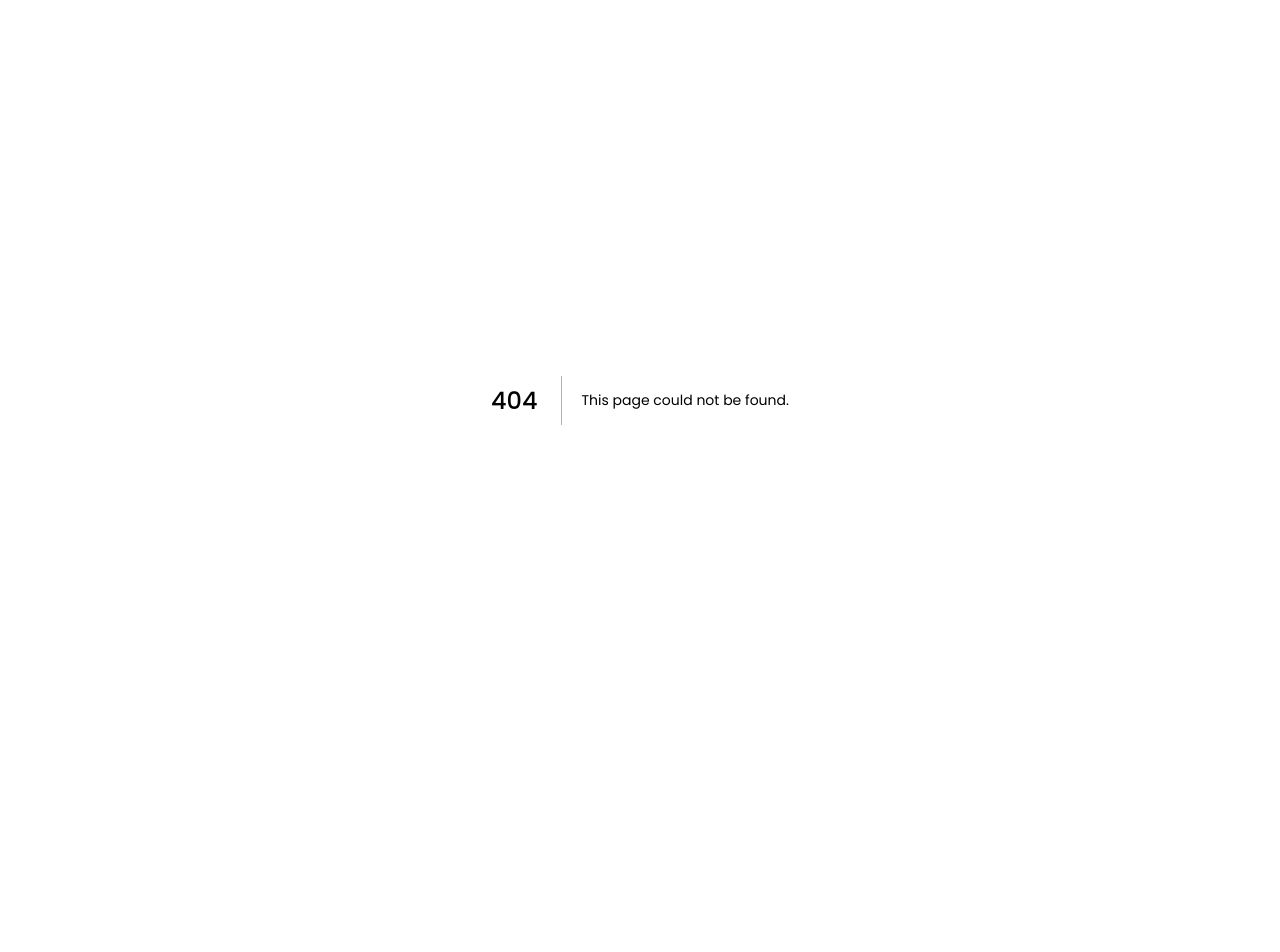
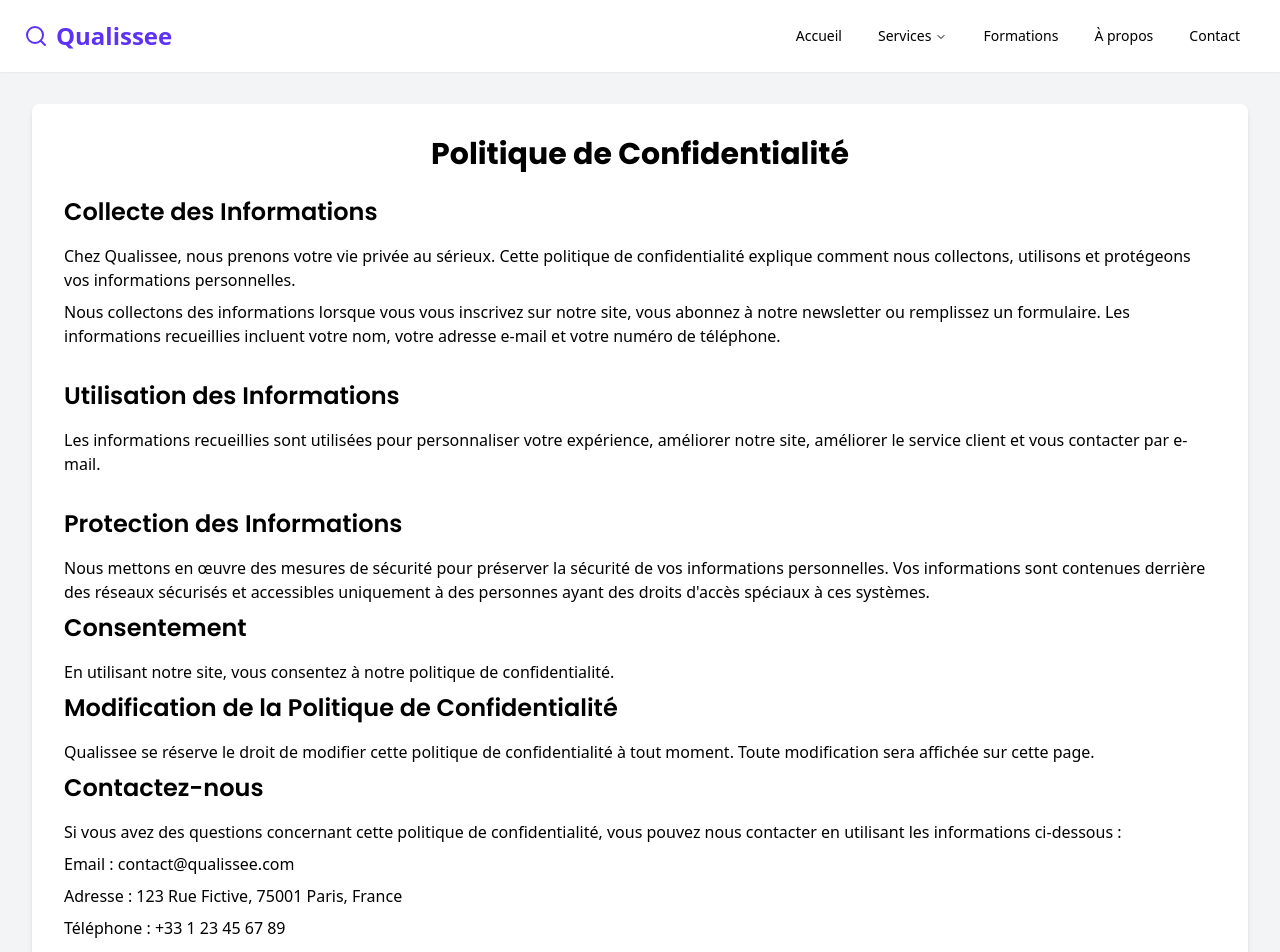
Before and after one commit to hhhallan/qualissee, a Next.js app: page /legal/politique-de-confidentialite in a window 1280 px wide. Before the commit this address had no page. Shown: the top 952 px of the page. Before the commit the page ends 800 px from the top, so only its background shows below. Built offline with nearby package versions, Linux system fonts and the light colour scheme.

Commit message:
legal: création des pages supplémentaires

```diff
--- a/src/app/(marketing)/footer.tsx
+++ b/src/app/(marketing)/footer.tsx
@@ -1,6 +1,5 @@
 import { Logo } from "@/components/logo";
 import { Instagram, Linkedin, Twitter } from "lucide-react";
-import Image from "next/image";
 import Link from "next/link";
 
 type Link = {
@@ -8,10 +7,12 @@ type Link = {
   url: string;
 };
 
-// TODO: créer les pages
 const links: Link[] = [
-  { text: "Mentions légales", url: "#" },
-  { text: "Politique de confidentialité", url: "#" },
+  { text: "Mentions légales", url: "/legal/mentions-legales" },
+  {
+    text: "Politique de confidentialité",
+    url: "/legal/politique-de-confidentialite",
+  },
 ];
 
 interface Icon {
--- /dev/null
+++ b/src/app/(marketing)/legal/layout.tsx
@@ -0,0 +1,16 @@
+type Props = {
+  children: React.ReactNode;
+};
+
+// TODO: modifier le contenu
+const LegalLayout = ({ children }: Props) => {
+  return (
+    <div className="min-h-screen bg-gray-100 py-8">
+      <div className="container mx-auto px-4 sm:px-6 lg:px-8">
+        <div className="rounded-lg bg-white p-8 shadow-md">{children}</div>
+      </div>
+    </div>
+  );
+};
+
+export default LegalLayout;
--- /dev/null
+++ b/src/app/(marketing)/legal/mentions-legales/page.tsx
@@ -0,0 +1,84 @@
+const MentionsLegalesPage = () => {
+  return (
+    <>
+      <h1 className="mb-6 text-center text-3xl font-bold">Mentions Légales</h1>
+
+      <section className="mb-8">
+        <h2 className="mb-4 text-2xl font-semibold">Informations Générales</h2>
+        <p className="mb-2">
+          <strong>Qualissee</strong>
+        </p>
+        <p className="mb-2">Adresse : 123 Rue Fictive, 75001 Paris, France</p>
+        <p className="mb-2">Téléphone : +33 1 23 45 67 89</p>
+        <p className="mb-2">Email : contact@qualissee.com</p>
+      </section>
+
+      <section className="mb-8">
+        <h2 className="mb-4 text-2xl font-semibold">
+          Directeur de la publication
+        </h2>
+        <p className="mb-2">Jean Dupont, CEO</p>
+      </section>
+
+      <section className="mb-8">
+        <h2 className="mb-4 text-2xl font-semibold">Hébergement</h2>
+        <p className="mb-2">Nom de l&apos;hébergeur : Hosting Company</p>
+        <p className="mb-2">
+          Adresse de l&apos;hébergeur : 456 Avenue Imaginaire, 75002 Paris,
+          France
+        </p>
+        <p className="mb-2">
+          Téléphone de l&apos;hébergeur : +33 1 98 76 54 32
+        </p>
+      </section>
+
+      <section className="mb-8">
+        <h2 className="mb-4 text-2xl font-semibold">
+          Propriété Intellectuelle
+        </h2>
+        <p className="mb-2">
+          Le contenu du site (textes, images, graphismes, logo, etc.) est la
+          propriété de Qualissee et est protégé par les lois françaises et
+          internationales relatives à la propriété intellectuelle.
+        </p>
+      </section>
+
+      <section className="mb-8">
+        <h2 className="mb-4 text-2xl font-semibold">
+          Collecte des Informations
+        </h2>
+        <p className="mb-2">
+          Nous collectons des informations lorsque vous vous inscrivez sur notre
+          site, vous abonnez à notre newsletter ou remplissez un formulaire. Les
+          informations recueillies incluent votre nom, votre adresse e-mail et
+          votre numéro de téléphone.
+        </p>
+      </section>
+
+      <section className="mb-8">
+        <h2 className="mb-4 text-2xl font-semibold">
+          Utilisation des Informations
+        </h2>
+        <p className="mb-2">
+          Les informations recueillies sont utilisées pour personnaliser votre
+          expérience, améliorer notre site, améliorer le service client et vous
+          contacter par e-mail.
+        </p>
+      </section>
+
+      <section>
+        <h2 className="mb-4 text-2xl font-semibold">
+          Protection des Informations
+        </h2>
+        <p className="mb-2">
+          Nous mettons en œuvre des mesures de sécurité pour préserver la
+          sécurité de vos informations personnelles. Vos informations sont
+          contenues derrière des réseaux sécurisés et accessibles uniquement à
+          des personnes ayant des droits d’accès spéciaux à ces systèmes.
+        </p>
+      </section>
+    </>
+  );
+};
+
+export default MentionsLegalesPage;
--- /dev/null
+++ b/src/app/(marketing)/legal/politique-de-confidentialite/page.tsx
@@ -0,0 +1,82 @@
+const PolitiqueDeConfidentialitePage = () => {
+  return (
+    <>
+      <h1 className="mb-6 text-center text-3xl font-bold">
+        Politique de Confidentialité
+      </h1>
+
+      <section className="mb-8">
+        <h2 className="mb-4 text-2xl font-semibold">
+          Collecte des Informations
+        </h2>
+        <p className="mb-2">
+          Chez Qualissee, nous prenons votre vie privée au sérieux. Cette
+          politique de confidentialité explique comment nous collectons,
+          utilisons et protégeons vos informations personnelles.
+        </p>
+        <p className="mb-2">
+          Nous collectons des informations lorsque vous vous inscrivez sur notre
+          site, vous abonnez à notre newsletter ou remplissez un formulaire. Les
+          informations recueillies incluent votre nom, votre adresse e-mail et
+          votre numéro de téléphone.
+        </p>
+      </section>
+
+      <section className="mb-8">
+        <h2 className="mb-4 text-2xl font-semibold">
+          Utilisation des Informations
+        </h2>
+        <p className="mb-2">
+          Les informations recueillies sont utilisées pour personnaliser votre
+          expérience, améliorer notre site, améliorer le service client et vous
+          contacter par e-mail.
+        </p>
+      </section>
+
+      <section>
+        <h2 className="mb-4 text-2xl font-semibold">
+          Protection des Informations
+        </h2>
+        <p className="mb-2">
+          Nous mettons en œuvre des mesures de sécurité pour préserver la
+          sécurité de vos informations personnelles. Vos informations sont
+          contenues derrière des réseaux sécurisés et accessibles uniquement à
+          des personnes ayant des droits d&apos;accès spéciaux à ces systèmes.
+        </p>
+      </section>
+
+      <section>
+        <h2 className="mb-4 text-2xl font-semibold">Consentement</h2>
+        <p className="mb-2">
+          En utilisant notre site, vous consentez à notre politique de
+          confidentialité.
+        </p>
+      </section>
+
+      <section>
+        <h2 className="mb-4 text-2xl font-semibold">
+          Modification de la Politique de Confidentialité
+        </h2>
+        <p className="mb-2">
+          Qualissee se réserve le droit de modifier cette politique de
+          confidentialité à tout moment. Toute modification sera affichée sur
+          cette page.
+        </p>
+      </section>
+
+      <section>
+        <h2 className="mb-4 text-2xl font-semibold">Contactez-nous</h2>
+        <p className="mb-2">
+          Si vous avez des questions concernant cette politique de
+          confidentialité, vous pouvez nous contacter en utilisant les
+          informations ci-dessous :
+        </p>
+        <p className="mb-2">Email : contact@qualissee.com</p>
+        <p className="mb-2">Adresse : 123 Rue Fictive, 75001 Paris, France</p>
+        <p className="mb-2">Téléphone : +33 1 23 45 67 89</p>
+      </section>
+    </>
+  );
+};
+
+export default PolitiqueDeConfidentialitePage;
```
